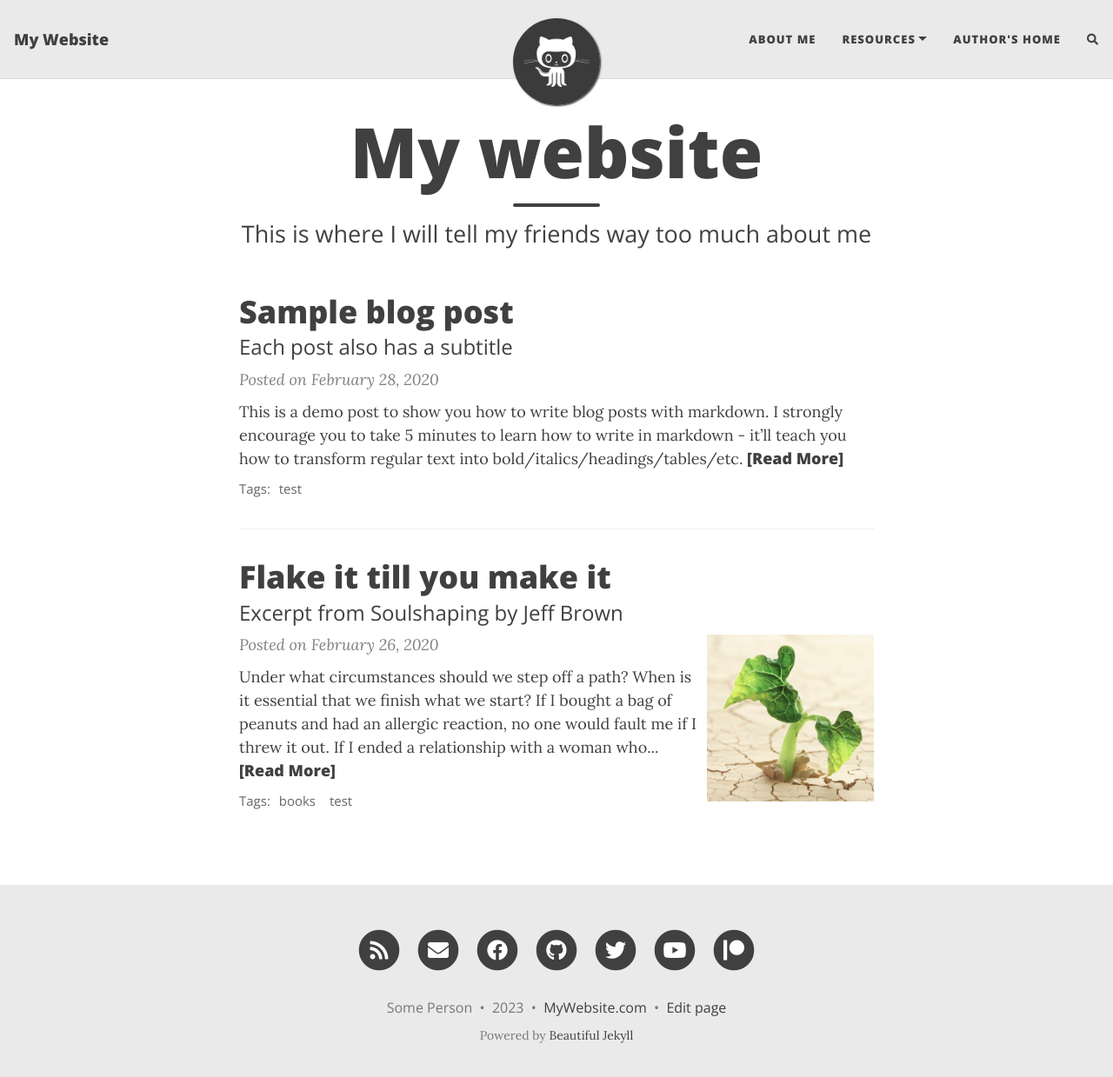
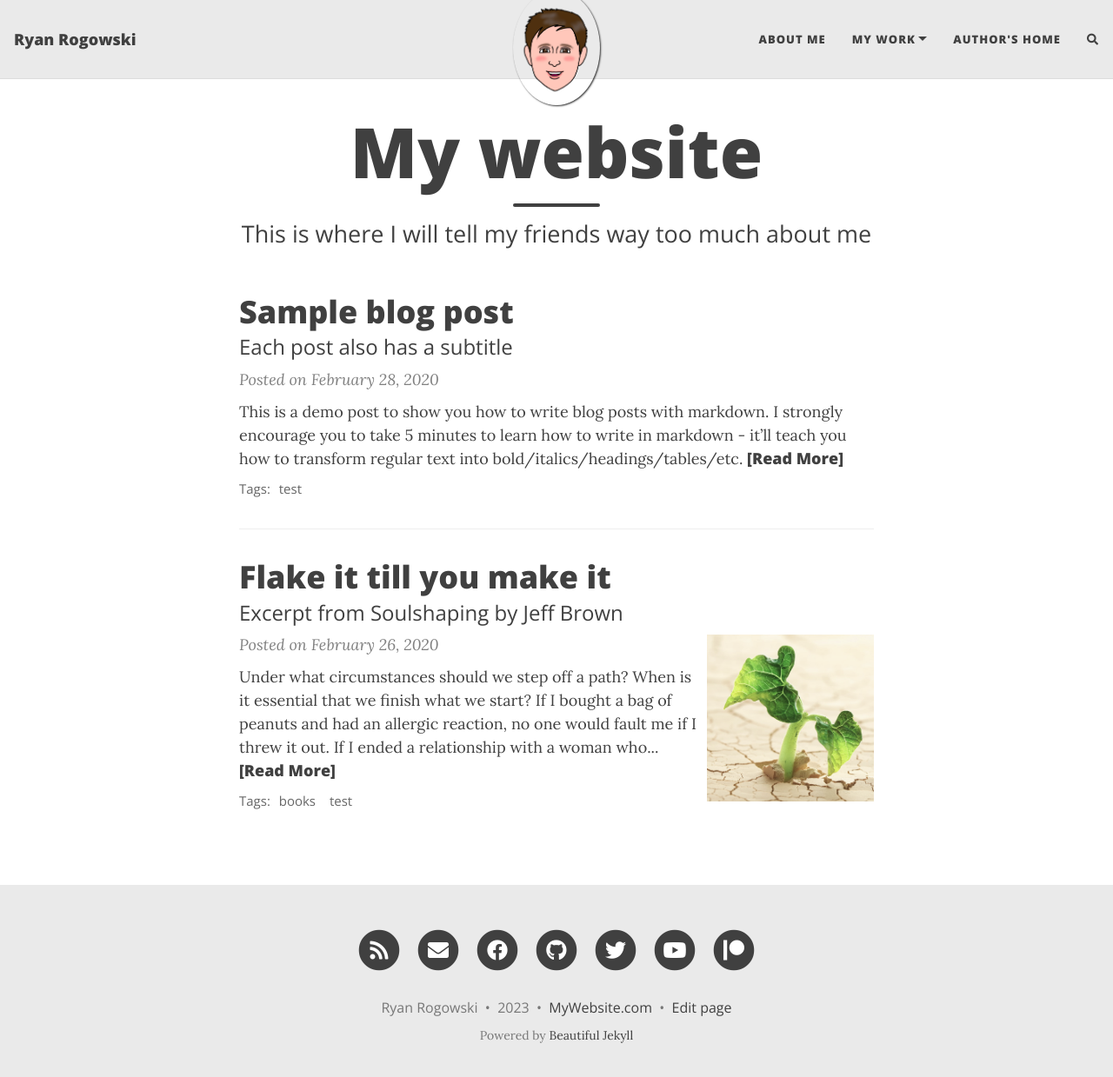
Before and after one commit to RyanRogowski/RyanRogowski.github.io, a Jekyll site: the page built from index.html, in a window 1280 px wide and 1252 px high. Shown: the top 1239 px of the window at 87% size. Built offline with Jekyll 4.4.1, drawn with Linux system fonts in a browser that asks for light colours; nearby versions of some CDN libraries; the list of posts is cut into pages by our own code; comment, search, counter and statistics services are not loaded.

Commit message:
update page title

```diff
--- a/_config.yml
+++ b/_config.yml
@@ -10,10 +10,10 @@
 ############################
 
 # Name of website
-title: My Website
+title: Ryan Rogowski
 
 # Your name to show in the footer
-author: Some Person
+author: Ryan Rogowski
 
 ###############################################
 # --- List of links in the navigation bar --- #
@@ -21,10 +21,10 @@ author: Some Person
 
 navbar-links:
   About Me: "aboutme"
-  Resources:
-    - Beautiful Jekyll: "https://beautifuljekyll.com"
-    - Learn markdown: "https://www.markdowntutorial.com/"
-  Author's home: "https://deanattali.com"
+  My Work:
+    - Waygo: "https://waygoapp.com"
+    - Datacapable: "https://www.datacapable.com/"
+  Author's home: "https://ryanrogowski.github.io"
 
 ################
 # --- Logo --- #
@@ -32,7 +32,7 @@ navbar-links:
 
 # Image to show in the navigation bar - works best with a square image
 # Remove this parameter if you don't want an image in the navbar
-avatar: "/assets/img/avatar-icon.png"
+avatar: "/assets/img/ryan-avatar.png"
 
 # By default, the image is cut into a circle. You can disable this behaviour by setting 'round-avatar: false'
 round-avatar: true
```
